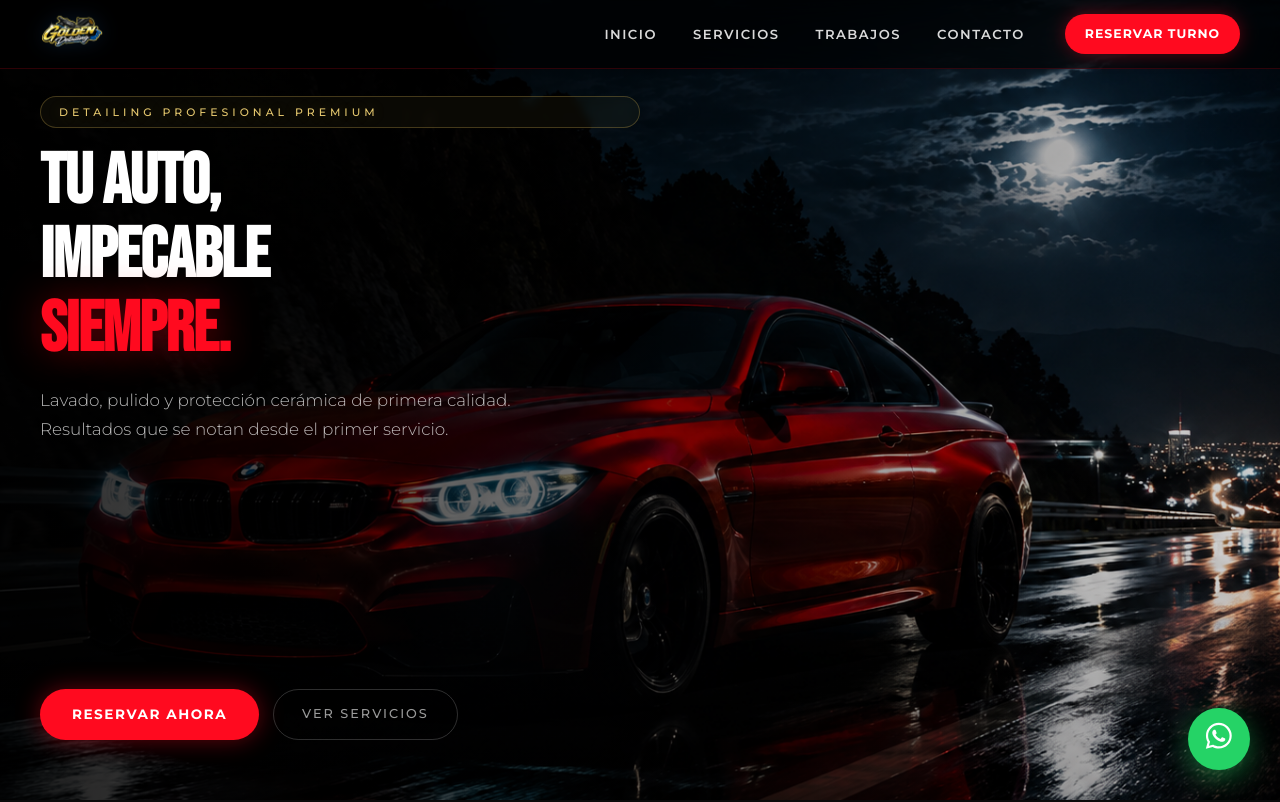
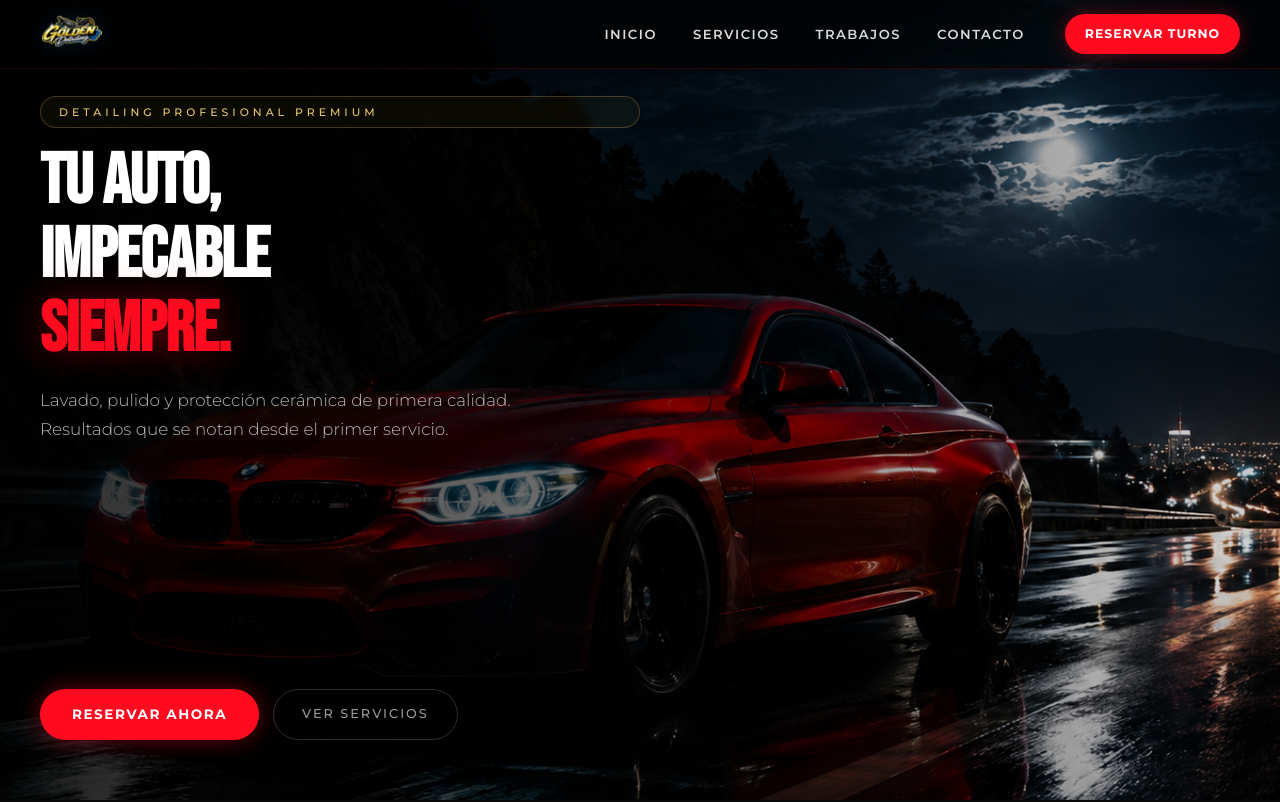
Before and after one commit to PACZKONATASHA/golden.detailing, a React (Vite) app: page / in a window 1280 px wide. Shown: the top 802 px of the page. Built offline with nearby package versions, Linux system fonts and the light colour scheme.

Commit message:
Eliminar boton WhatsApp flotante

```diff
--- a/src/App.jsx
+++ b/src/App.jsx
@@ -4,7 +4,6 @@ import Premium from './components/Premium';
 import Gallery from './components/Gallery';
 import Contact from './components/Contact';
 import Footer from './components/Footer';
-import WhatsAppButton from './components/WhatsAppButton';
 import './App.css';
 
 function App() {
@@ -16,7 +15,6 @@ function App() {
       <Gallery />
       <Contact />
       <Footer />
-      <WhatsAppButton />
     </div>
   );
 }
```
